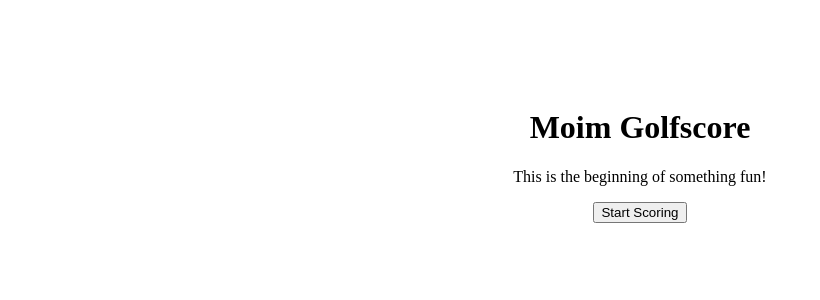
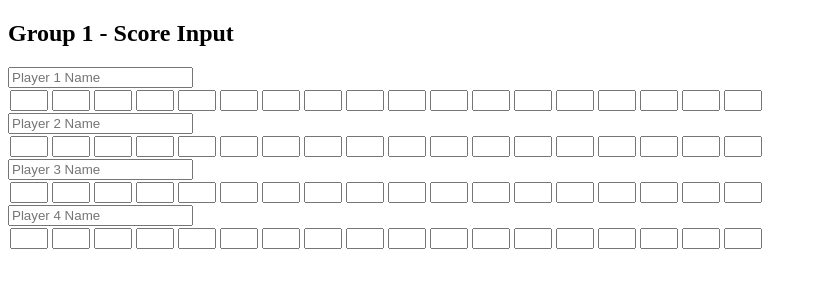
Before and after one commit to hanuk2002/moim-golfscore, a React (Vite) app: page / in a window 1280 px wide. Shown: the top 300 px of the page, without its empty margins (0-820 px from the left). Built offline with nearby package versions, Linux system fonts and the light colour scheme.

Commit message:
Add files via upload

```diff
--- a/App.jsx
+++ b/App.jsx
@@ -1,12 +1,32 @@
-import { useNavigate } from 'react-router-dom';
+
+import React, { useState } from 'react';
+import PlayerInput from './PlayerInput';
 
 function App() {
-  const navigate = useNavigate();
+  const [group1, setGroup1] = useState([
+    Array(18).fill(''),
+    Array(18).fill(''),
+    Array(18).fill(''),
+    Array(18).fill(''),
+  ]);
+
+  const handleScoreChange = (playerIndex, holeIndex, value) => {
+    const newGroup = [...group1];
+    newGroup[playerIndex][holeIndex] = value;
+    setGroup1(newGroup);
+  };
+
   return (
-    <div style={{ textAlign: 'center', paddingTop: '80px' }}>
-      <h1>Moim Golfscore</h1>
-      <p>This is the beginning of something fun!</p>
-      <button onClick={() => navigate('/score')}>Start Scoring</button>
+    <div>
+      <h2>Group 1 - Score Input</h2>
+      {group1.map((scores, index) => (
+        <PlayerInput
+          key={index}
+          playerIndex={index}
+          scores={scores}
+          onScoreChange={handleScoreChange}
+        />
+      ))}
     </div>
   );
 }
--- /dev/null
+++ b/PlayerInput.jsx
@@ -0,0 +1,20 @@
+
+function PlayerInput({ playerIndex, scores, onScoreChange }) {
+  return (
+    <div>
+      <input placeholder={`Player ${playerIndex + 1} Name`} />
+      <div>
+        {scores.map((score, holeIndex) => (
+          <input
+            key={holeIndex}
+            value={score}
+            onChange={(e) => onScoreChange(playerIndex, holeIndex, e.target.value)}
+            style={{ width: '30px', margin: '2px' }}
+          />
+        ))}
+      </div>
+    </div>
+  );
+}
+
+export default PlayerInput;
```
